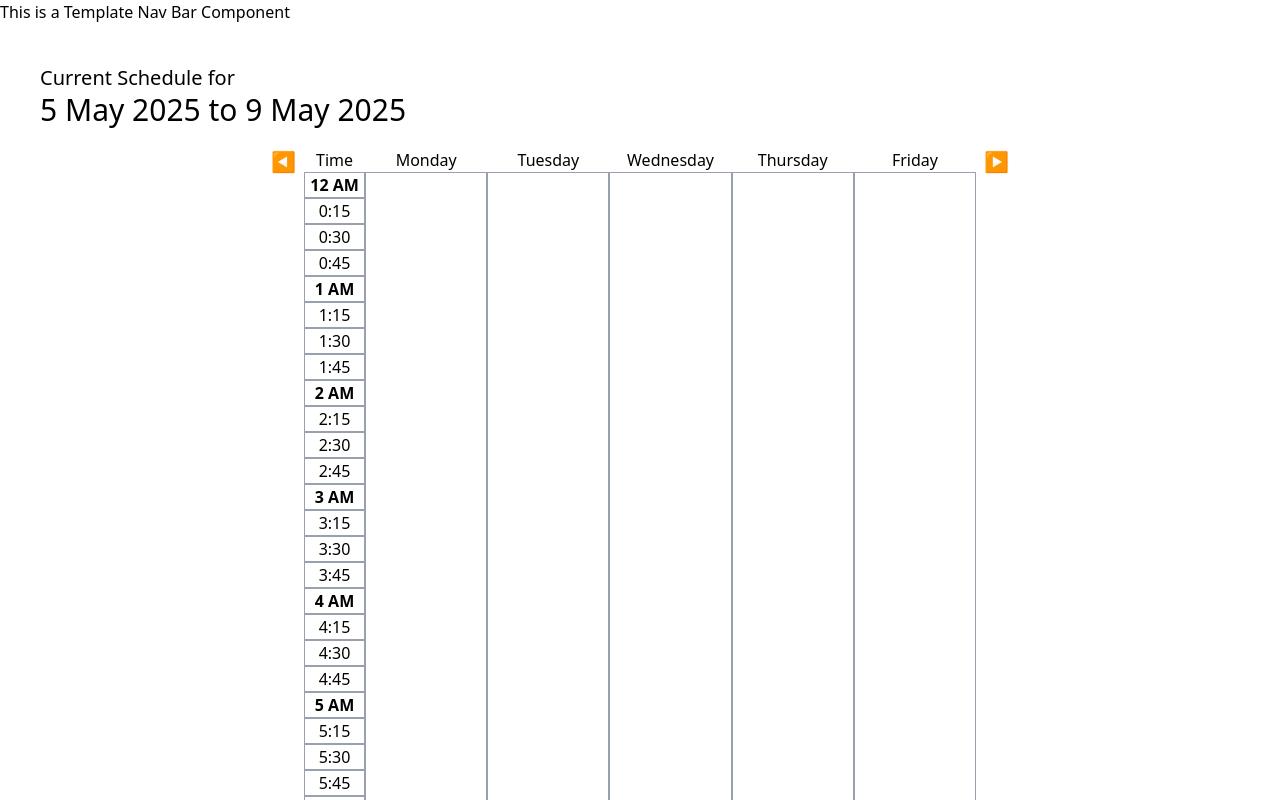
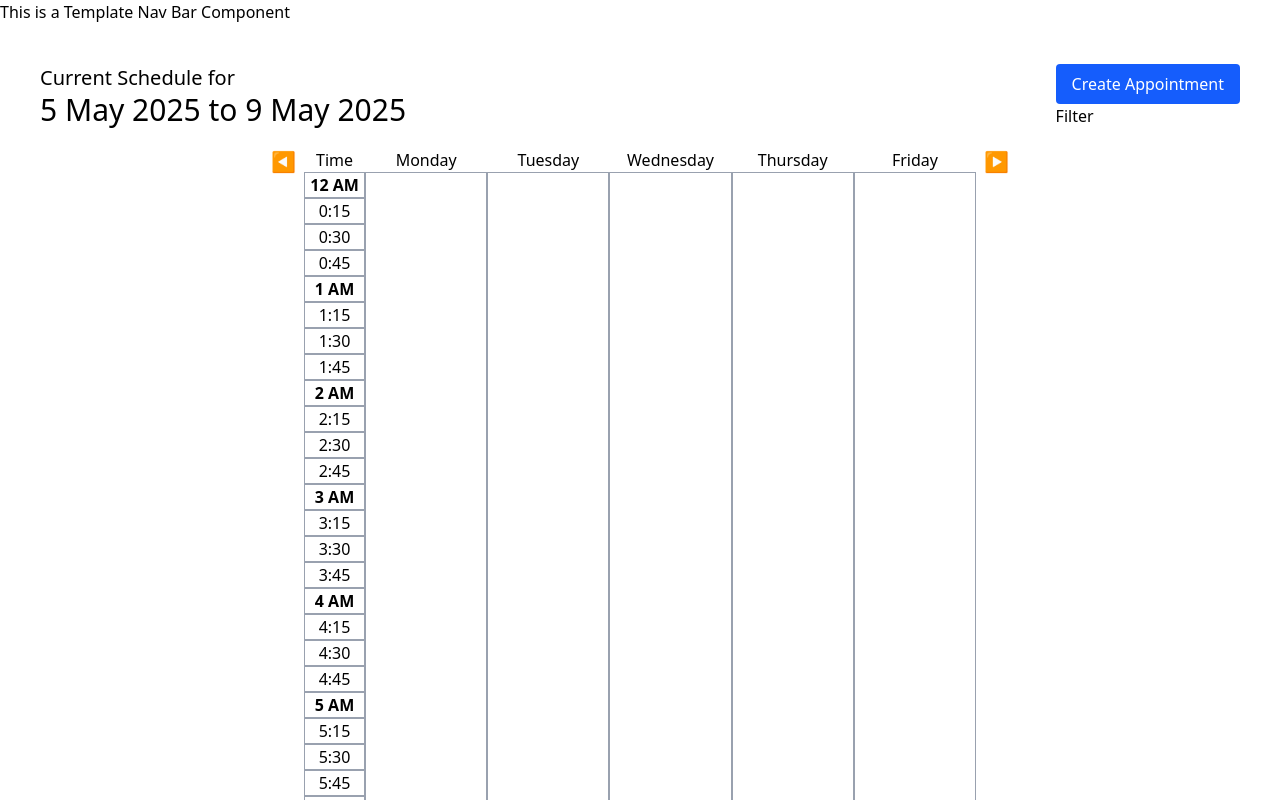
Before and after one commit to UTDallasEPICS/manos-unidas-for-autismo, a Nuxt app: page /ScheduleView in a window 1280 px wide. Shown: the top 800 px of the page. Built offline with nearby package versions, Linux system fonts and the light colour scheme.

Commit message:
Update calendar when week updates

```diff
--- a/components/WeekViewCalendar.vue
+++ b/components/WeekViewCalendar.vue
@@ -1,4 +1,4 @@
-<!-- 7 Apr 2025 coder-Mika
+<!-- 8 Apr 2025 coder-Mika
 
 	Calendar displays days from Monday-Friday given a list of appointments. The hours adjust to the earliest and latest times of all the appointments being displayed.
 -->
@@ -63,7 +63,7 @@
 </template>
 
 <script lang="ts" setup>
-import { computed, ref } from "vue";
+import { computed, ref, watch, toRef } from "vue";
 import type { Session } from "@prisma/client";
 
 const user = {
@@ -141,7 +141,7 @@ const user = {
 		},
 		{
 			id: "4",
-			time: "April 4, 2025 12:45:00",
+			time: "April 8, 2025 12:45:00",
 			duration: 50,
 			comment: "hi",
 			maxAttendance: 2,
@@ -212,8 +212,12 @@ const props = defineProps<{
 	week: Date; // any day in the week wanted to be displayed. week starts at monday
 }>();
 
+const weekDate = toRef(props, "week");
+watch(weekDate, () => {
+	thisWeekSessions.value = getFilteredSessions(user.Sessions);
+});
+
 // a 2d array holding all the sessions that should be displayed. [day-1][session in the list]
-//const thisWeekSessions = getFilteredSessions(props.sessions);
 const thisWeekSessions = ref(getFilteredSessions(user.Sessions));
 
 const dayNames = ["Monday", "Tuesday", "Wednesday", "Thursday", "Friday"];
@@ -293,8 +297,6 @@ function militaryTimeToTwelveHr(h: number): string {
 
 const rowHeight = ref(26); // height in pixels of each row of time for the appointment box component
 
-// functions
-
 // given a date, gets the monday of that week (assuming the week starts on monday)
 function getMonday(d: Date): Date {
 	// if day is sunday, go back to the monday of that week
@@ -318,7 +320,7 @@ function getFilteredSessions(allSessions: Session[]): Session[][] {
 	}
 
 	// get the monday of the week
-	let monday = getMonday(props.week);
+	let monday = getMonday(weekDate.value);
 	for (let i = 0; i < allSessions.length; i++) {
 		let currSessionDay = new Date(allSessions[i].time);
 
--- a/pages/ScheduleView.vue
+++ b/pages/ScheduleView.vue
@@ -2,9 +2,16 @@
  schedule view page, clicking the buttons changes the week that's being displayed -->
 <template>
 	<div class="m-10">
-		<div class="my-5">
-			<div class="text-xl">Current Schedule for</div>
-			<div class="text-3xl">{{ currentWeek }}</div>
+		<!-- Title part + option buttons -->
+		<div class="my-5 flex justify-between">
+			<div class="flex flex-col justify-center">
+				<div class="text-xl">Current Schedule for</div>
+				<div class="text-3xl">{{ currentWeek }}</div>
+			</div>
+			<div>
+				<createAppointment />
+				<button @click="filterAppointments()">Filter</button>
+			</div>
 		</div>
 
 		<div class="flex justify-center">
@@ -74,13 +81,16 @@ function getCurrentWeek() {
 
 // true is moving forward, false is moving back a week
 function changeWeek(forward: boolean) {
-	console.log("clicky clicky");
 	if (forward) {
-		date.value.setDate(date.value.getDate() + 7);
+		date.value = new Date(date.value.setDate(date.value.getDate() + 7));
 	} else {
-		date.value.setDate(date.value.getDate() - 7);
+		date.value = new Date(date.value.setDate(date.value.getDate() - 7));
 	}
 
 	getCurrentWeek();
 }
+
+function filterAppointments() {
+	console.log("filter button clicky clicky");
+}
 </script>
--- a/pages/ScheduleViewEx.vue
+++ /dev/null
@@ -1,7 +0,0 @@
-<template>
-	<WeekViewCalendar :week="date" />
-</template>
-
-<script setup lang="ts">
-const date = new Date("March 31, 2025 13:00:00");
-</script>
```
